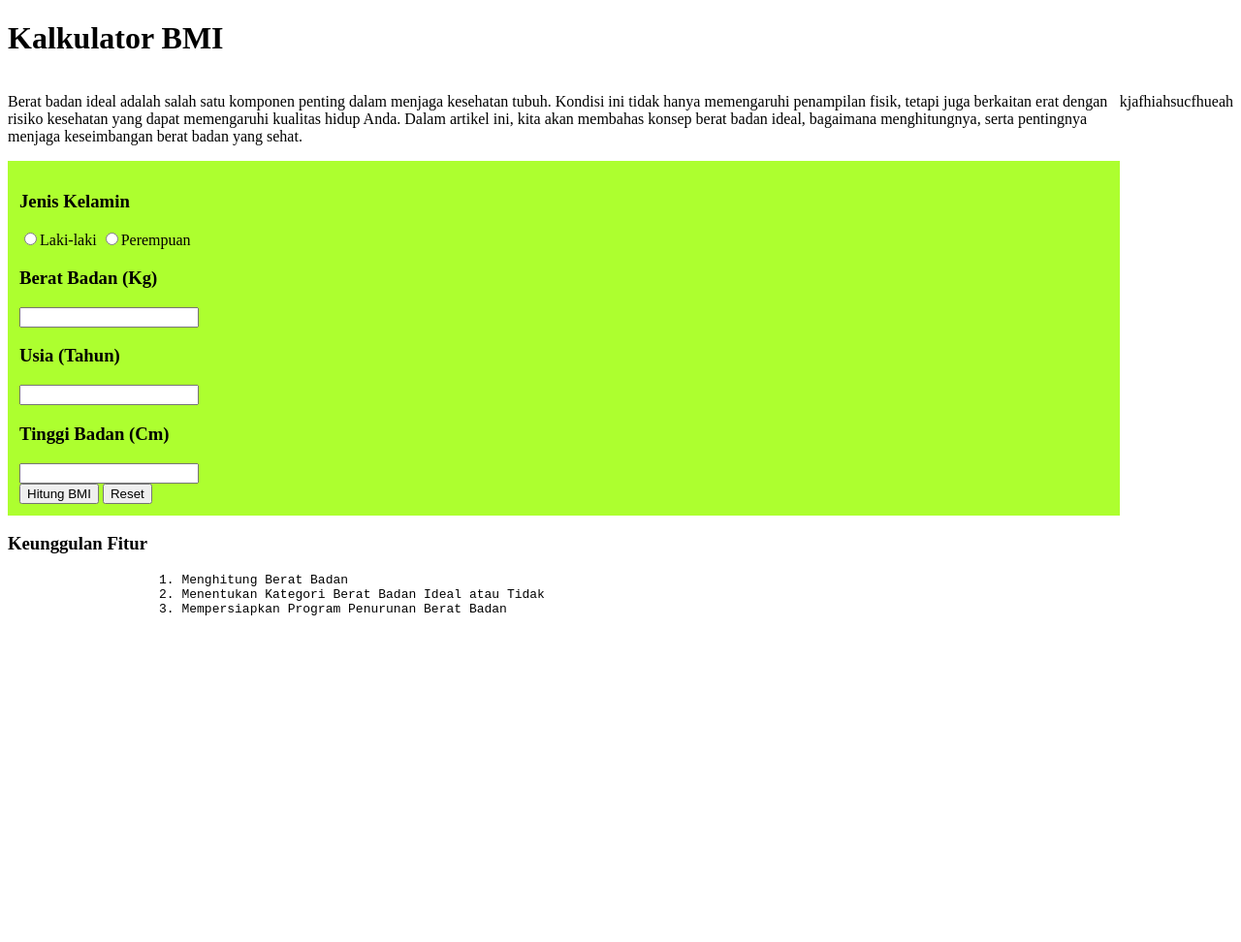
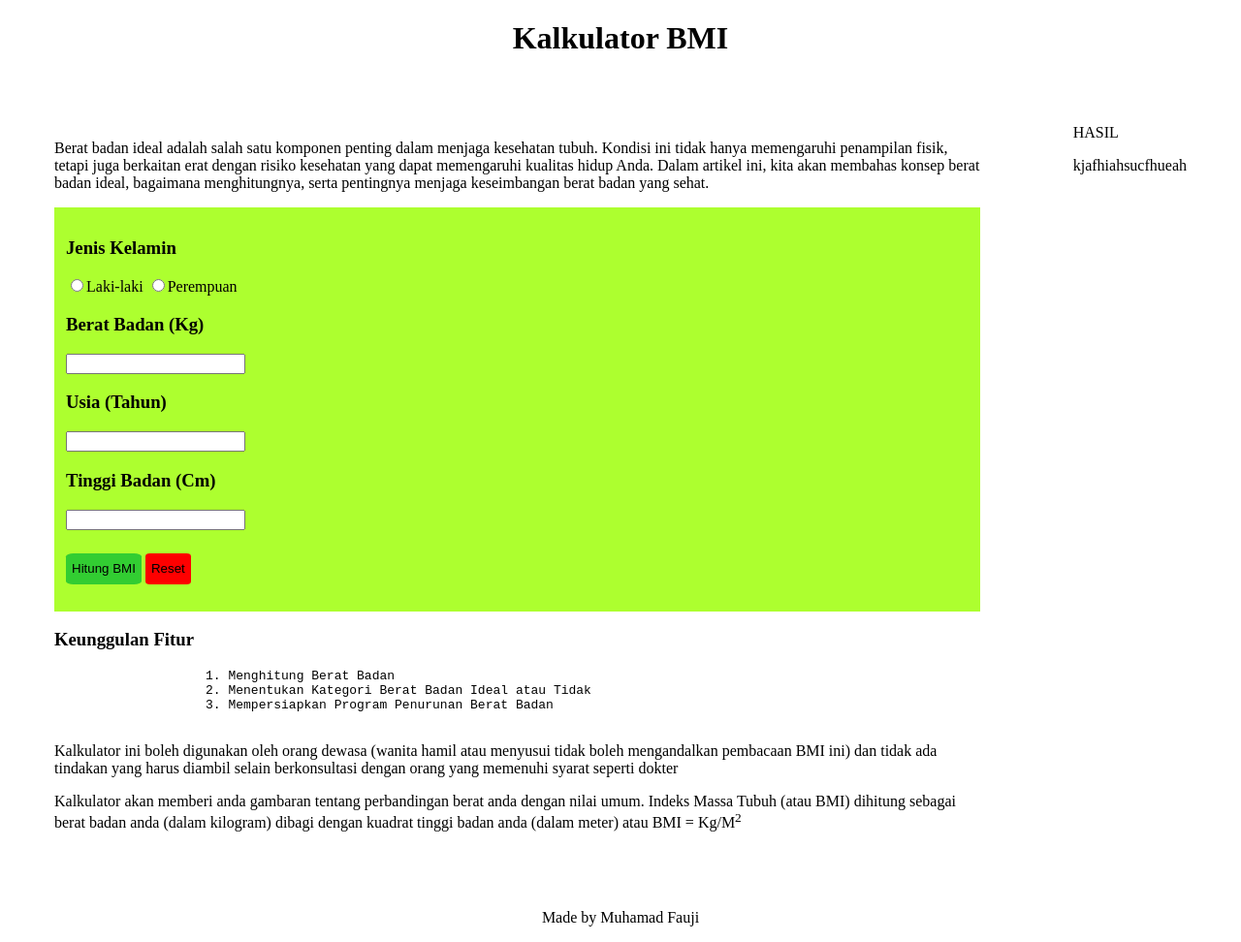
Before and after one commit to revou-fundamental-course/5-aug-24-Nadzri32, a plain HTML site: page index.html in a window 1280 px wide. Shown: the whole page at 97% size. Before the commit the page ends 800 px from the top, so only its background shows below. Drawn offline with Linux system fonts and the light colour scheme.

Commit message:
config assigment

```diff
--- a/css/style.css
+++ b/css/style.css
@@ -1,9 +1,51 @@
 /*INI CSS*/
+
+.main-title{
+    text-align: center;
+}
+
 main{
     display: flex;
+}
+
+aside{
+    padding: 48px;
+}
+
+lllinput{
+    width: 100%;
+    padding: 12px 20px;
+    margin: 0;
+    display: inline-block;
+    border: 1px solid #ccc;
+    border-radius: 4px;
+    box-sizing: border-box;
 }
 
 form {
     padding: 12px;
     background-color: greenyellow;
 }
+
+.button-form-container{
+    margin-top: 24px;
+    margin-bottom: 16px;
+}
+
+.button{
+    height: 32px;
+    border: none;
+    border-radius: 10%;
+}
+
+#Hitung-BMI{
+    background-color: limegreen;
+}
+
+#Reset{
+    background-color:rgb(254, 0, 0);
+}
+
+footer{
+    text-align: center;
+}
--- a/index.html
+++ b/index.html
@@ -8,7 +8,7 @@
 </head>
 <body>
     <header>
-        <h1>Kalkulator BMI</h1>
+        <h1 class="main-title">Kalkulator BMI</h1>
     </header>
 
     <main>
@@ -39,9 +39,9 @@
                 <input type="number">
             </div>
 
-            <div>
-                <button>Hitung BMI</button>
-                <button>Reset</button>
+            <div class="button-form-container">
+                <button class="button" id="Hitung-BMI">Hitung BMI</button>
+                <button class="button" id="Reset">Reset</button>
             </div>
 
         </form>
@@ -55,19 +55,28 @@
                     2. Menentukan Kategori Berat Badan Ideal atau Tidak
                     3. Mempersiapkan Program Penurunan Berat Badan
                 </pre>
+
+                <p>Kalkulator ini boleh digunakan oleh orang dewasa (wanita hamil atau menyusui tidak boleh mengandalkan pembacaan BMI ini) dan tidak ada tindakan yang harus diambil selain berkonsultasi dengan orang yang memenuhi syarat seperti dokter</p>
+
+                <p>Kalkulator akan memberi anda gambaran tentang perbandingan berat anda dengan nilai umum. Indeks Massa Tubuh (atau BMI) dihitung sebagai berat badan anda (dalam kilogram) dibagi dengan kuadrat tinggi badan anda (dalam meter) atau BMI = Kg/M<sup>2</sup></p>
             </header>
         </article>
       </aside>
 
       <aside>
         <section>
+            <header>
+                HASIL
+            </header>
             <p>kjafhiahsucfhueah</p>
         </section>
       </aside>
 
     </main>
 
-    <footer></footer>
+    <footer>
+        <p> Made by Muhamad Fauji</p>
+    </footer>
 
 </body>
 </html>
```
Also changed, not shown: js/script.js (line endings or trailing spaces).
